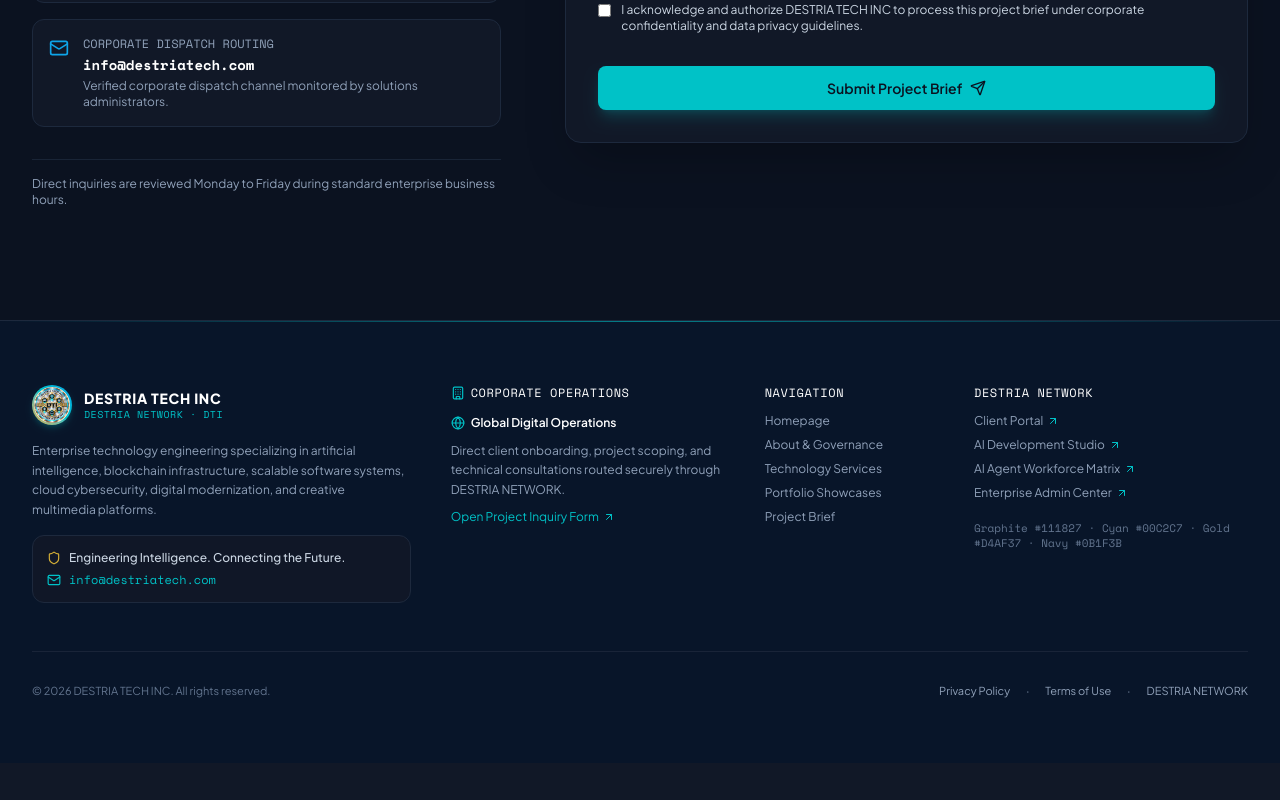
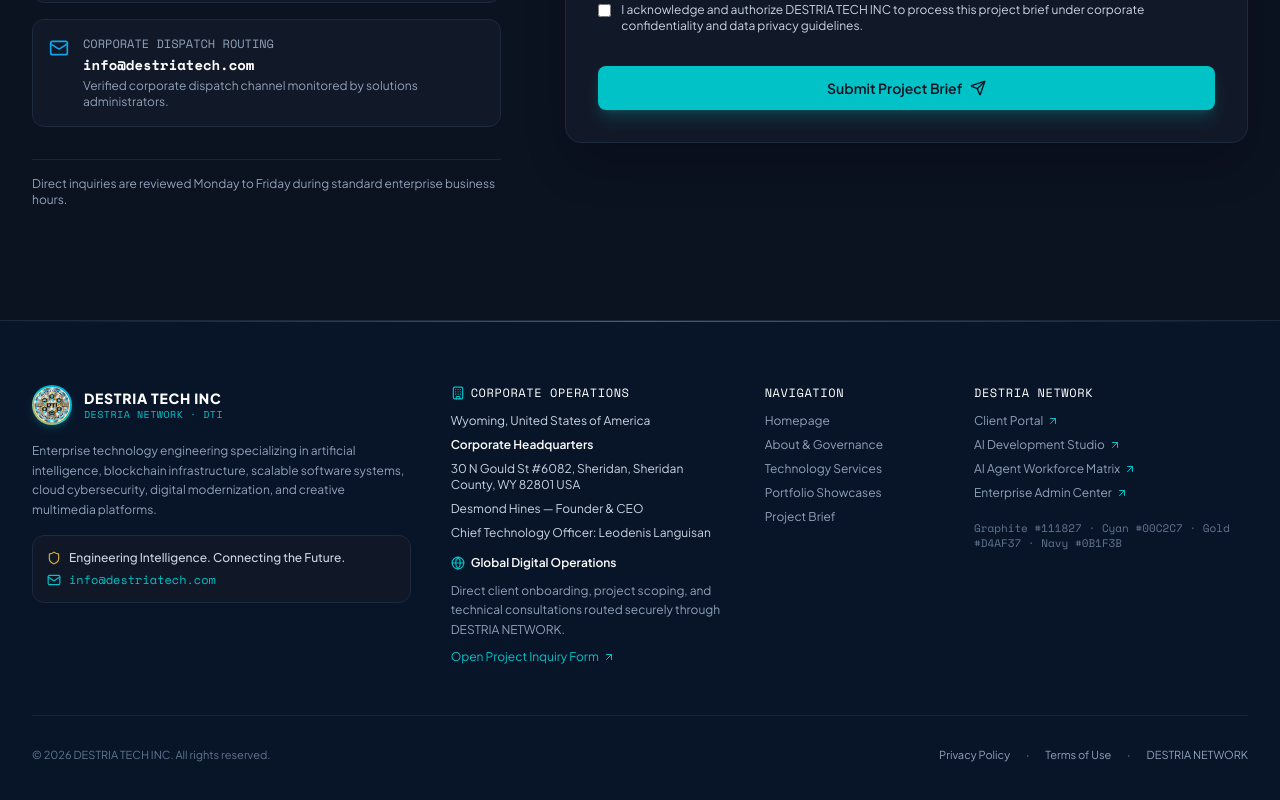
Before and after one commit to OphireumTechnology/Destria-Tech-Inc, a React (Vite) app: page / in a window 1280 px wide. Shown: the part 8885-9685 px from the top of the page. Before the commit the page ends 9648 px from the top, so only its background shows below. Built offline with nearby package versions, Linux system fonts and the light colour scheme; no server answers.

Commit message:
feat: display corporate headquarters and executive leadership

```diff
--- a/src/components/Footer.tsx
+++ b/src/components/Footer.tsx
@@ -69,6 +69,7 @@ export const Footer: React.FC<FooterProps> = ({ onNavigate, onOpenPortal }) => {
               <Building className="w-3.5 h-3.5 text-[#00C2C7]" />
               <span>Corporate Operations</span>
             </h4>
+            <div className="space-y-2 text-slate-300"><p>Wyoming, United States of America</p><p className="font-semibold text-white">Corporate Headquarters</p><p>{COMPANY_CONFIG.headquartersAddress}</p><p>{COMPANY_CONFIG.verification.leadershipName}</p><p>Chief Technology Officer: {COMPANY_CONFIG.chiefTechnologyOfficer}</p></div>
             {COMPANY_CONFIG.registeredAddress ? (
               <>
                 <div className="space-y-1 text-xs text-slate-300 leading-relaxed">
```
